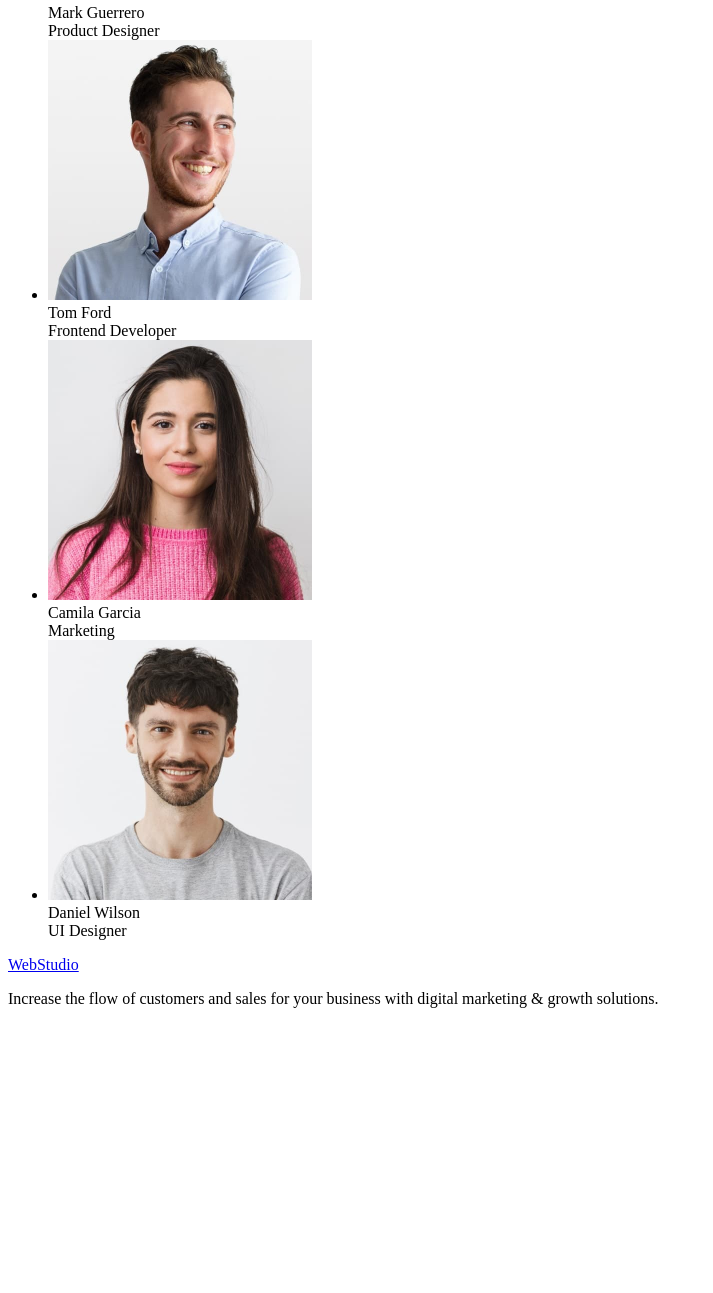
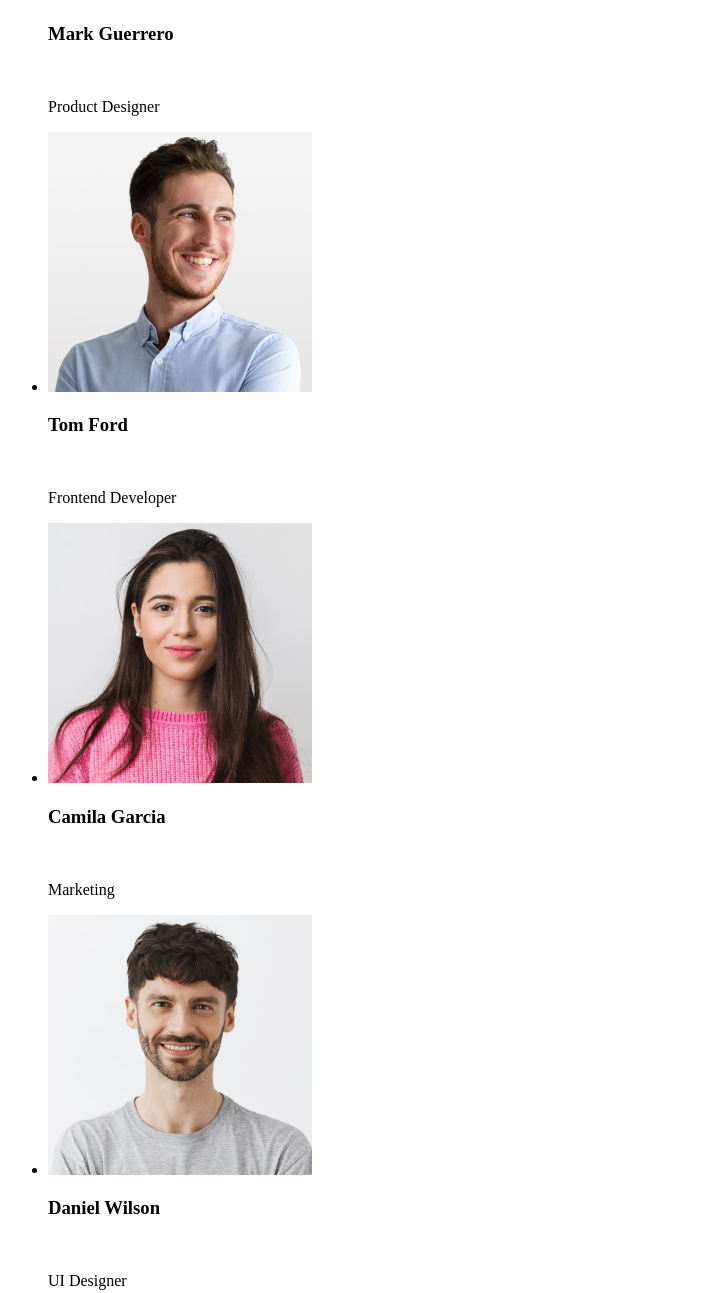
Before and after one commit to InnaUsenko/goit-markup-hw-01, a plain HTML site: page index.html in a window 1280 px wide. Shown: the part 1899-3192 px from the top of the page, without its empty margins (0-713 px from the left). Before the commit the page ends 2923 px from the top, so only its background shows below. Drawn offline with Linux system fonts and the light colour scheme.

Commit message:
update section 4

```diff
--- a/index.html
+++ b/index.html
@@ -88,23 +88,27 @@
         <ul>
           <li>
             <img src="./images/img4.jpg" alt="img4" width="264" /><br />
-            <span> Mark Guerrero </span><br />
-            <span>Product Designer</span>
+            <h3>Mark Guerrero</h3>
+            <br />
+            <p>Product Designer</p>
           </li>
           <li>
             <img src="./images/img5.jpg" alt="img5" width="264" /><br />
-            <span>Tom Ford</span><br />
-            <span>Frontend Developer</span>
+            <h3>Tom Ford</h3>
+            <br />
+            <p>Frontend Developer</p>
           </li>
           <li>
             <img src="./images/img6.jpg" alt="img6" width="264" /><br />
-            <span>Camila Garcia</span><br />
-            <span>Marketing</span>
+            <h3>Camila Garcia</h3>
+            <br />
+            <p>Marketing</p>
           </li>
           <li>
             <img src="./images/img7.jpg" alt="img7" width="264" /><br />
-            <span>Daniel Wilson</span><br />
-            <span>UI Designer</span>
+            <h3>Daniel Wilson</h3>
+            <br />
+            <p>UI Designer</p>
           </li>
         </ul>
       </section>
```
